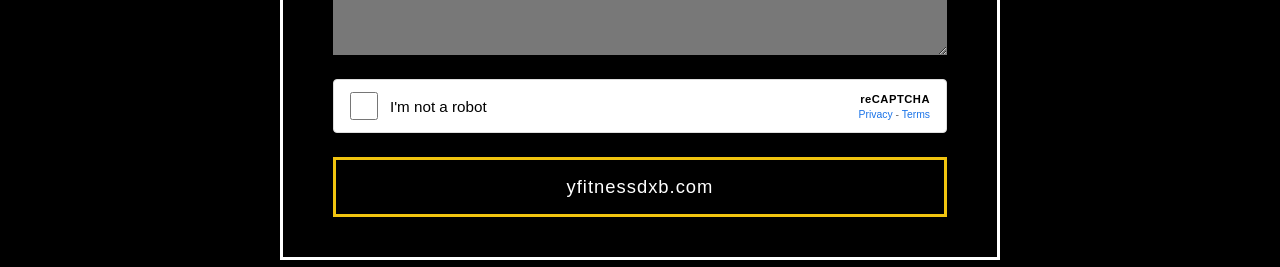
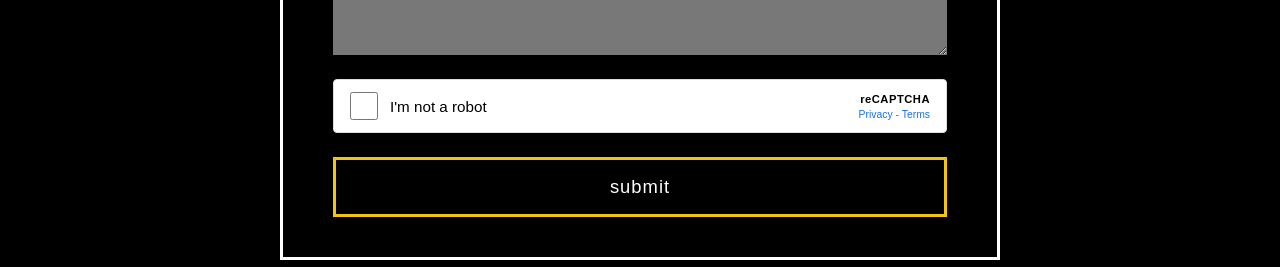
Before and after one commit to shubmohan11/trainalogy, a React (Create React App) app: page / in a window 1280 px wide. Shown: the part 9485-9752 px from the top of the page. Built offline with nearby package versions, Linux system fonts and the light colour scheme.

Commit message:
ContactForm: copy/layout refinements and polishing; sync with latest design

```diff
--- a/src/components/ContactForm.js
+++ b/src/components/ContactForm.js
@@ -43,7 +43,7 @@
             </div>
           </div>
 
-          <button type="submit" className="form-submit">yfitnessdxb.com</button>
+          <button type="submit" className="form-submit">Submit</button>
         </form>
       </div>
     </section>
```
